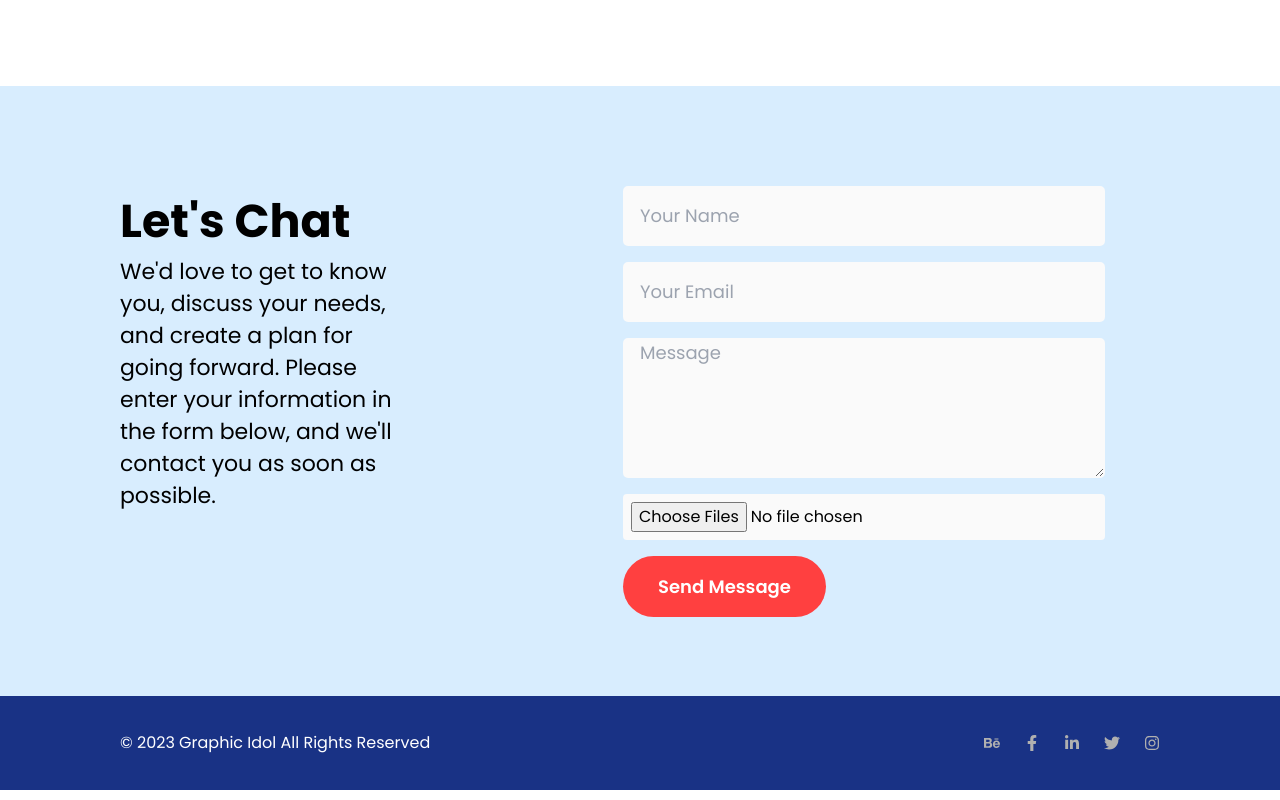
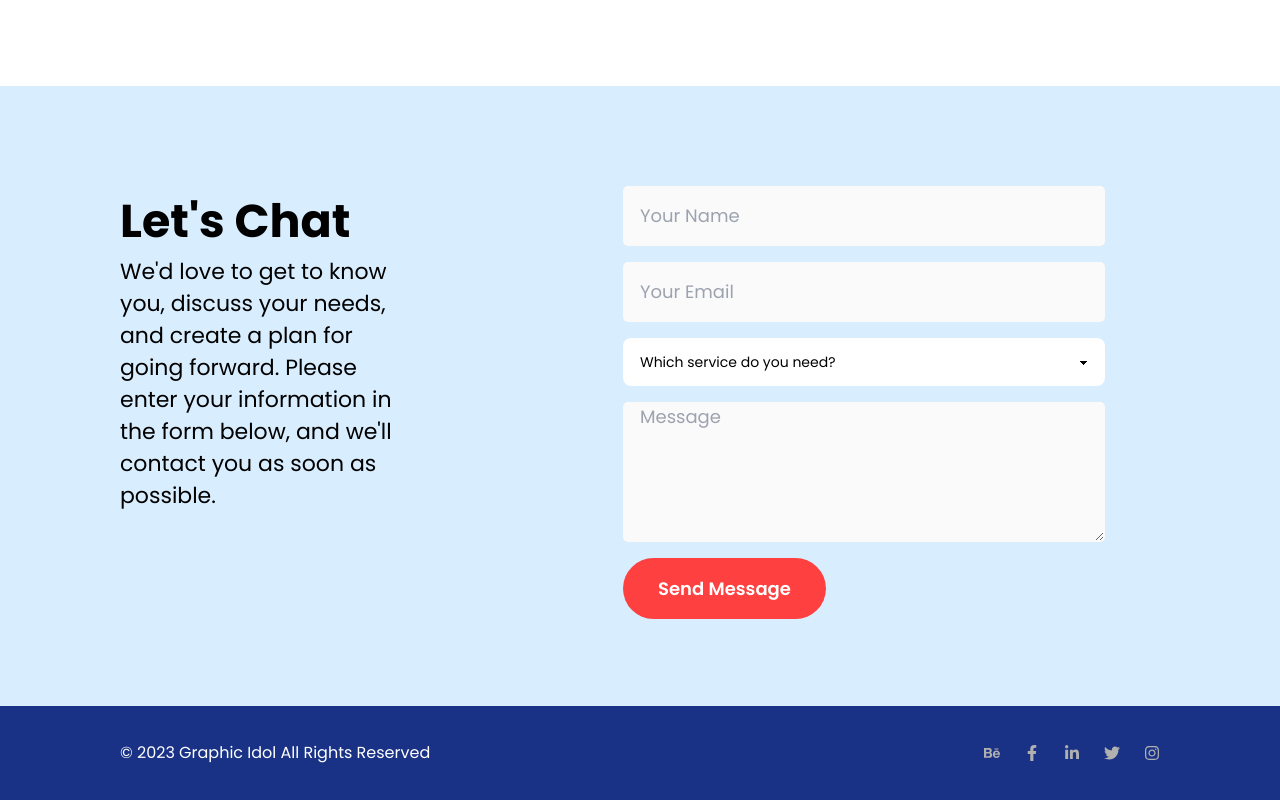
Before and after one commit to md-atiqurrahman/graphic-idol, a React (Create React App) app: page / in a window 1280 px wide. Shown: the part 5570-6370 px from the top of the page. Built offline with nearby package versions, Linux system fonts and the light colour scheme.

Commit message:
finished the contacts component

```diff
--- a/src/Pages/Home/Contacts/Contacts.js
+++ b/src/Pages/Home/Contacts/Contacts.js
@@ -20,7 +20,7 @@ const Contacts = () => {
     }
 
     return (
-        <section id='contacts' className='bg-[#d8edfe] pt-[100px] text-black h-[610px]'>
+        <section id='contacts' className='bg-[#d8edfe] pt-[100px] text-black h-[620px]'>
             <div className='pl-[120px] pr-[175px] flex items-start gap-[210px]'>
                 <div>
                     <h2 className='text-[46px] leading-[70px] font-bold'>Let's Chat</h2>
@@ -31,17 +31,53 @@ const Contacts = () => {
                     <form ref={form} onSubmit={sendMail} className='w-[482px] h-auto'>
                         <div className="card-body p-0">
                             <div className="form-control mb-[8px]">
-                                <input type="text" name='user_name' required placeholder="Your Name" className="input h-[60px] rounded-[5px] bg-[#fafafa]" />
+                                <input type="text" name='user_name' required placeholder="Your Name" className="input h-[60px] rounded-[5px] bg-[#fafafa] focus:bg-white" />
                             </div>
                             <div className="form-control mb-[8px]">
-                                <input name='user_email' type="email" required placeholder="Your Email" className="input h-[60px] rounded-[5px] bg-[#fafafa] " />
+                                <input name='user_email' type="email" required placeholder="Your Email" className="input h-[60px] rounded-[5px] bg-[#fafafa] focus:bg-white" />
+                            </div>
+                            <div className="form-control mb-[8px]">
+                                <select name='service' required className="select  w-full font-normal">
+                                    <option value='' selected>
+                                        Which service do you need?
+                                    </option>
+                                    <option value='Logo Design'>Logo Design</option>
+                                    <option value='Brand Style Guides'>
+                                        Brand Style Guides
+                                    </option>
+                                    <option value='Company Folder'>
+                                        Company Folder
+                                    </option>
+                                    <option value='Business Cards'>
+                                        Business Cards
+                                    </option>
+                                    <option value='Letterhead'>Letterhead</option>
+                                    <option value='Envelope'>Envelope</option>
+                                    <option value='Pattern Design'>
+                                        Pattern Design
+                                    </option>
+                                    <option value='Social Media Kit'>
+                                        Social Media Kit
+                                    </option>
+                                    <option value='Social Post Design'>
+                                        Social Post Design
+                                    </option>
+                                    <option value='Banner'>Banner</option>
+                                    <option value='Book Cover'>Book Cover</option>
+                                    <option value='Email Template'>
+                                        Email Template
+                                    </option>
+                                    <option value='Vector Tracing'>
+                                        Vector Tracing
+                                    </option>
+                                </select>
                             </div>
                             <div className="form-control mb-[8px]">
                                 <textarea name='message' required className="textarea h-[140px] rounded-[5px] bg-[#fafafa] py-0 align-top" placeholder="Message"></textarea>
                             </div>
-                            <div className="form-control mb-[8px]">
+                            {/* <div className="form-control mb-[8px]">
                                 <input type="file" className="rounded-[4px] bg-[#fafafa] h-[46px] p-2" placeholder="Choose Files" accept=".tiff,.jpeg,.jpg,.gif,.png,.pdf,.psd,.ai,.eps,.dwg,.zip,.svg,.mp4,.avi" multiple />
-                            </div>
+                            </div> */}
                             <input type='submit' value='Send Message' className='w-[203px] px-[30px] py-[17px] bg-secondary rounded-[50px] text-white text-[18px] font-semibold cursor-pointer hover:bg-primary' />
                         </div>
                     </form>
```
